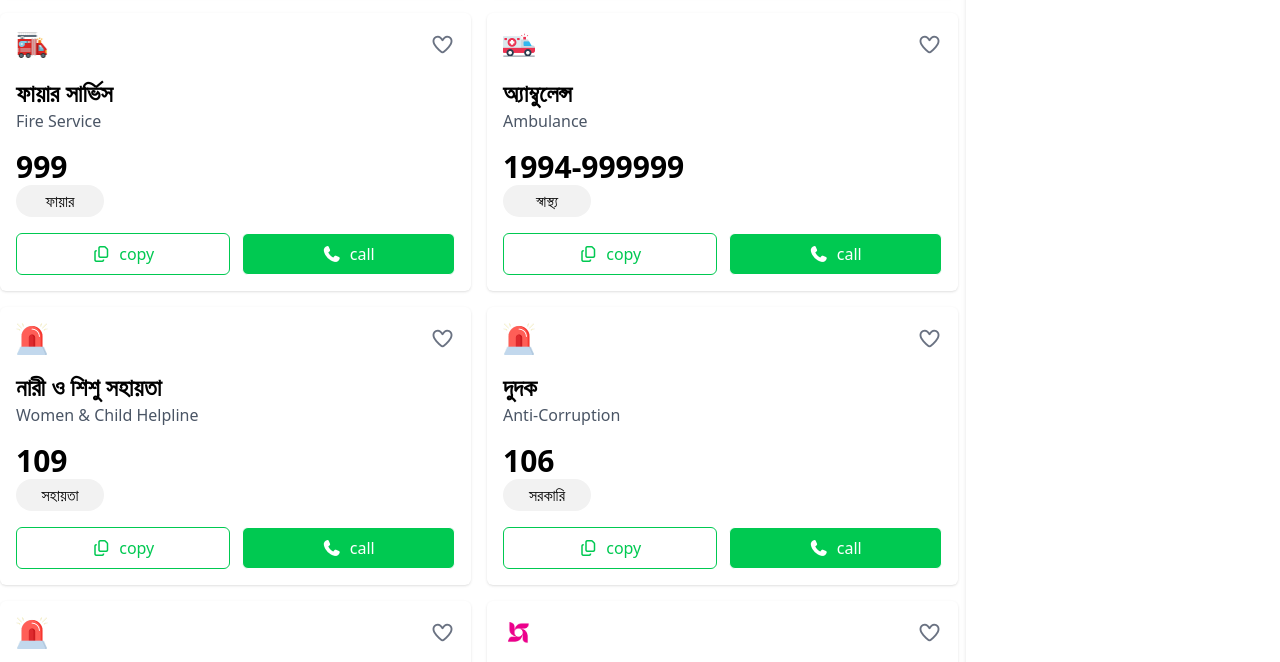
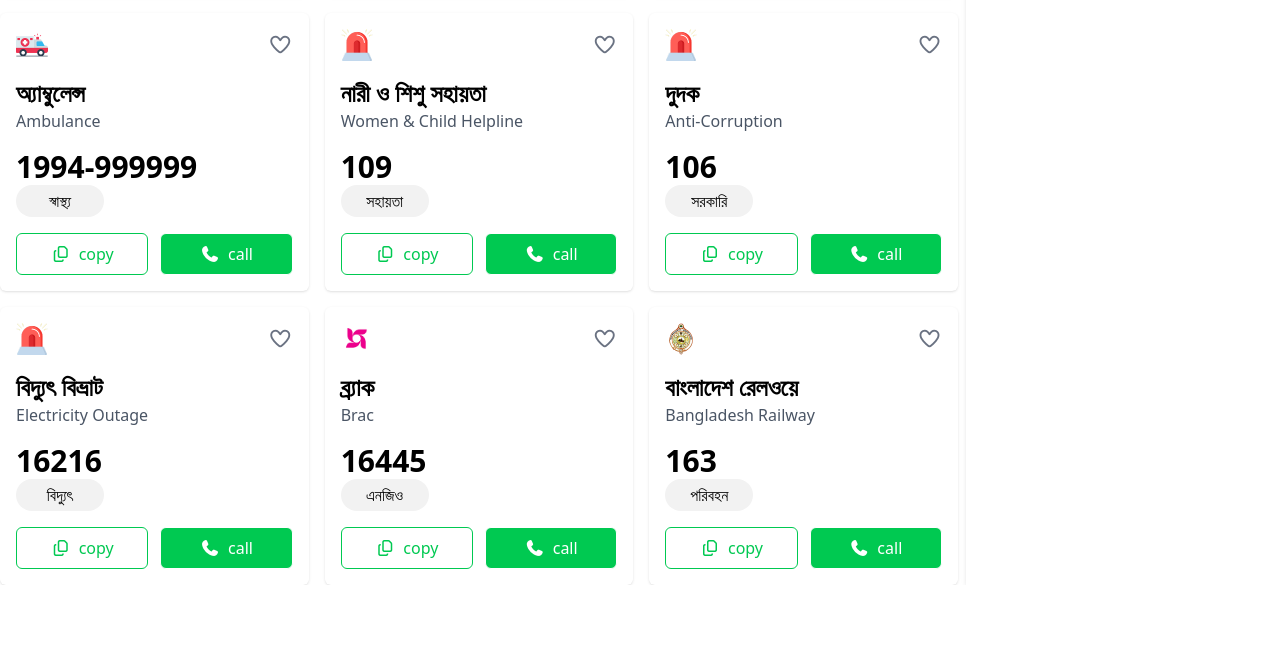
Before and after one commit to mdriyazakondo/Emergency-assignment-5-, a plain HTML site: page index.html in a window 1280 px wide. Shown: the part 613-1275 px from the top of the page. After the commit the page ends 1198 px from the top, so only its background shows below. Drawn offline with nearby package versions, Linux system fonts and the light colour scheme.

```diff
--- a/index.html
+++ b/index.html
@@ -68,7 +68,7 @@
         class="grid grid-cols-1 md:grid-cols-12 gap-2 mt-12 max-w-[1800px] mx-auto"
       >
         <div class="mx-4 md:mx-0 md:col-span-9">
-          <div class="grid grid-cols-1 md:grid-cols-2 lg:grid-cols-2 gap-4">
+          <div class="grid grid-cols-1 md:grid-cols-2 lg:grid-cols-3 gap-4">
             <!-- Card 1 -->
             <div class="shadow-sm p-4 rounded-md space-y-4">
               <div class="flex items-center justify-between">
```
Also changed, not shown: 1 other file.
